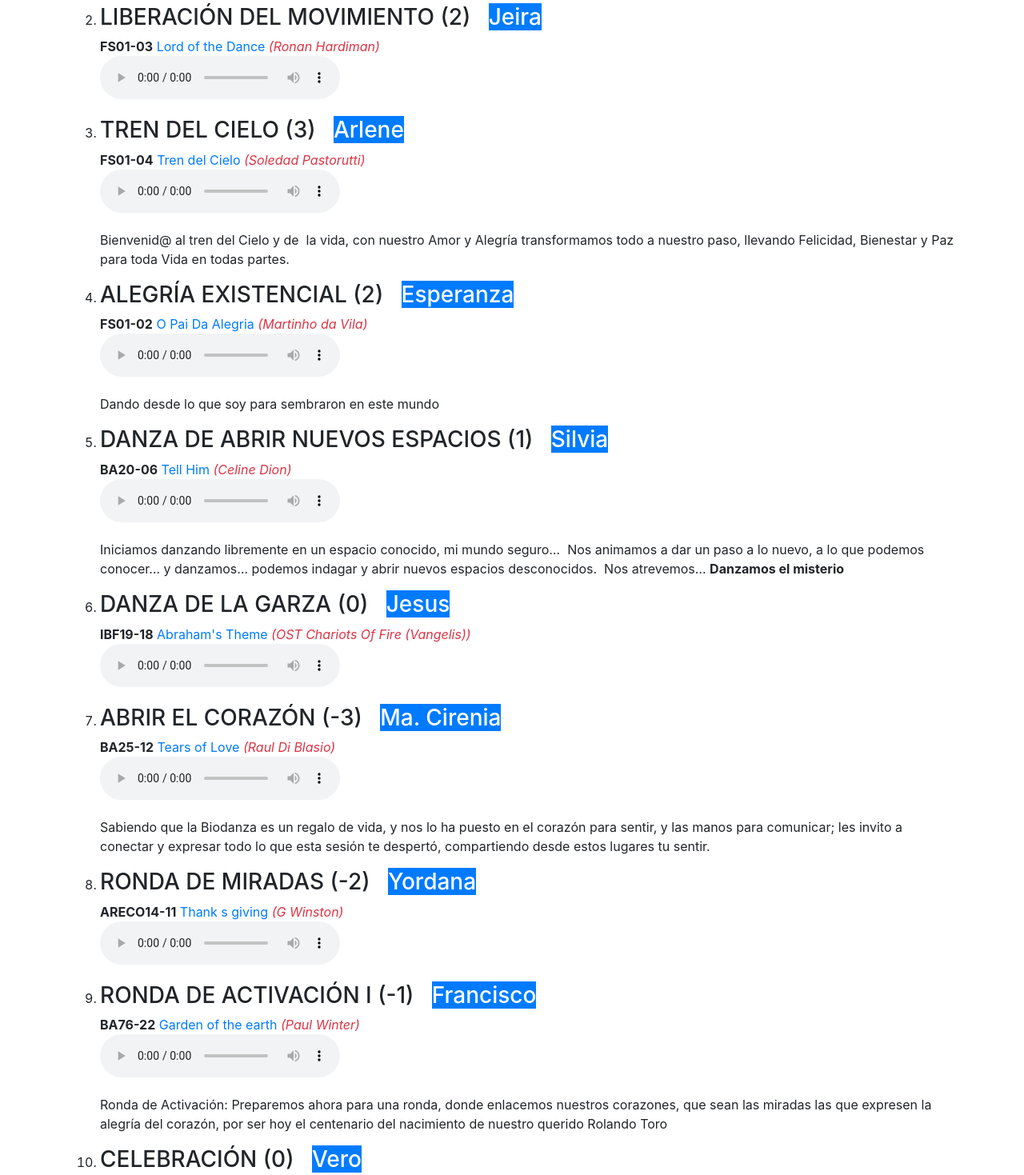
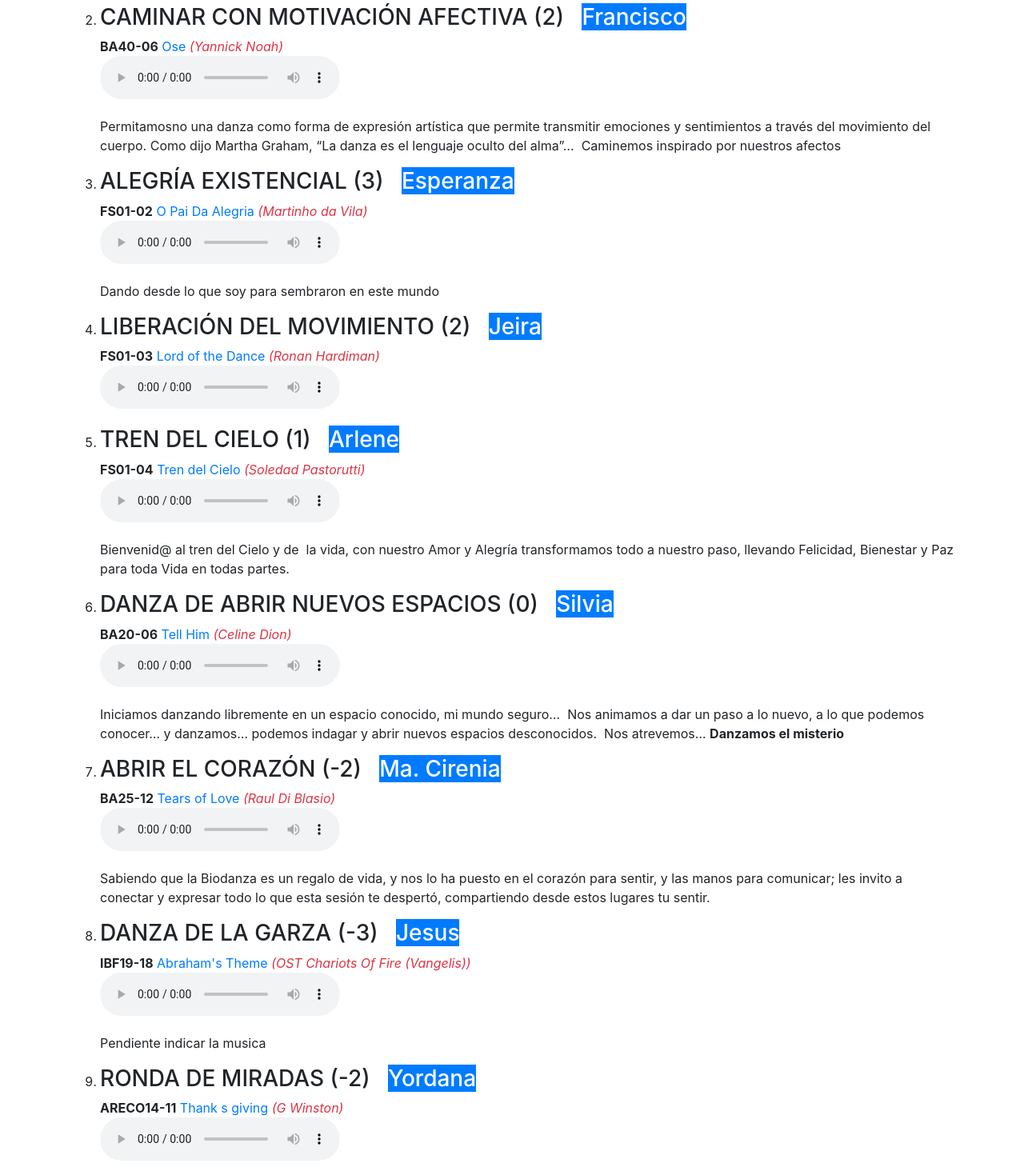
Before and after one commit to biodanza/mi_musica, a plain HTML site: page Llevo el tren de la Vida con Amor y Alegría.html in a window 1280 px wide. Shown: the part 529-1998 px from the top of the page at 80% size. Drawn offline with nearby package versions, Linux system fonts and the light colour scheme.

Commit message:
Update Llevo el tren de la Vida con Amor y Alegría.html

```diff
--- a/Llevo el tren de la Vida con Amor y Alegría.html
+++ b/Llevo el tren de la Vida con Amor y Alegría.html
@@ -11,8 +11,8 @@
 </head>
 <body>
 	<div class="container">
-<h1 class="text-primary">Llevo el tren de la Vida 💛 con Amor y Alegría!!!</h1>
-<div><p><strong>Palabras introductorias</strong></p><p><strong>Ma Mercedes</strong>- BD en estadísticas mundiales y del momentum&nbsp; 3 min</p><p><strong>Silvia</strong>- BD y alquimia&nbsp; 3 a 5min</p><p><strong>Arene</strong>- "El sentido de la vida es el Amor por la Vida. La Vida es una maravilla y nuestro propósito es poner más maravilla en la maravilla" Rolando Toro Araneda. 3 min</p><p><i><strong>Aspectos técnicos:</strong> Mariamer compartirá la música y propongo que alguien con conexión &nbsp; estable y soltura en la parte técnica de zoom tenga un backup por si se va la luz en Ecuador.</i></p></div>
+<h1 class="text-primary">Danzando el legado de Rolando</h1>
+<div><p><strong>Palabras introductorias</strong></p><p><strong>Ma Mercedes</strong>- BD en estadísticas mundiales y del momentum&nbsp; 3 min</p><p><strong>Silvia</strong>- BD y alquimia&nbsp; 3 a 5min</p><p><strong>Arlene</strong>- "El sentido de la vida es el Amor por la Vida. La Vida es una maravilla y nuestro propósito es poner más maravilla en la maravilla" Rolando Toro Araneda. 3 min</p><p><i><strong>Aspectos técnicos:</strong> Mariamer compartirá la música y propongo que alguien con conexión &nbsp; estable y soltura en la parte técnica de zoom tenga un backup por si se va la luz en Ecuador.</i></p></div>
 <ol>
 <li>
 <h3>RONDA DE INICIACIÓN (1)&nbsp;&nbsp;&nbsp;<span class="bg-primary text-white">Mariamer</span></h3>
@@ -20,6 +20,12 @@
 							<audio controls>
 							<source src="https://biodanza.github.io/mi_musica/Ayla Schafer - Vuela con el Viento Mose.mp3" type="audio/mpeg">Your browser does not support the audio element.</audio><p>
 <div>
+
+
+
+
+
+
 
 
 
@@ -43,6 +49,34 @@
 
 
 
+
+
+
+
+
+
+		</div>
+</li>
+<li>
+<h3>CAMINAR CON MOTIVACIÓN AFECTIVA (2)&nbsp;&nbsp;&nbsp;<span class="bg-primary text-white">Francisco</span></h3>
+<p><b>BA40-06</b> <span class="text-primary">Ose</span> <i class="text-danger">(Yannick Noah)</i><br>
+							<audio controls>
+							<source src="https://suarezfco65.github.io/ba/40/BA40 - 06 - Yannick Noah - Ose.mp3" type="audio/mpeg">Your browser does not support the audio element.</audio><p>
+<div><p>Permitamosno una danza como forma de expresión artística que permite transmitir emociones y sentimientos a través del movimiento del cuerpo. Como dijo Martha Graham, “La danza es el lenguaje oculto del alma”… &nbsp;Caminemos inspirado por nuestros afectos</p></div>
+</li>
+<li>
+<h3>ALEGRÍA EXISTENCIAL (3)&nbsp;&nbsp;&nbsp;<span class="bg-primary text-white">Esperanza</span></h3>
+<p><b>FS01-02</b> <span class="text-primary">O Pai Da Alegria</span> <i class="text-danger">(Martinho da Vila)</i><br>
+							<audio controls>
+							<source src="https://biodanza.github.io/mi_musica/Martinho da Vila - O Pai Da Alegria.ogg" type="audio/ogg">Your browser does not support the audio element.</audio><p>
+<div>
+
+
+
+			<p>Dando desde lo que soy para sembraron en este mundo</p>
+
+
+
 		</div>
 </li>
 <li>
@@ -54,79 +88,81 @@
 
 
 
+
+
+
+
 		</div>
 </li>
 <li>
-<h3>TREN DEL CIELO (3)&nbsp;&nbsp;&nbsp;<span class="bg-primary text-white">Arlene</span></h3>
+<h3>TREN DEL CIELO (1)&nbsp;&nbsp;&nbsp;<span class="bg-primary text-white">Arlene</span></h3>
 <p><b>FS01-04</b> <span class="text-primary">Tren del Cielo</span> <i class="text-danger">(Soledad Pastorutti)</i><br>
 							<audio controls>
 							<source src="https://biodanza.github.io/mi_musica/Tren del Cielo - Soledad Pastorutti.ogg" type="audio/ogg">Your browser does not support the audio element.</audio><p>
 <div>
 
+
+
 			<p>Bienvenid@ al tren del Cielo y de&nbsp; la vida, con nuestro Amor y Alegría transformamos todo a nuestro paso, llevando Felicidad, Bienestar y Paz para toda Vida en todas partes.</p>
+
+
 
 		</div>
 </li>
 <li>
-<h3>ALEGRÍA EXISTENCIAL (2)&nbsp;&nbsp;&nbsp;<span class="bg-primary text-white">Esperanza</span></h3>
-<p><b>FS01-02</b> <span class="text-primary">O Pai Da Alegria</span> <i class="text-danger">(Martinho da Vila)</i><br>
-							<audio controls>
-							<source src="https://biodanza.github.io/mi_musica/Martinho da Vila - O Pai Da Alegria.ogg" type="audio/ogg">Your browser does not support the audio element.</audio><p>
-<div>
-
-			<p>Dando desde lo que soy para sembraron en este mundo</p>
-
-		</div>
-</li>
-<li>
-<h3>DANZA DE ABRIR NUEVOS ESPACIOS (1)&nbsp;&nbsp;&nbsp;<span class="bg-primary text-white">Silvia</span></h3>
+<h3>DANZA DE ABRIR NUEVOS ESPACIOS (0)&nbsp;&nbsp;&nbsp;<span class="bg-primary text-white">Silvia</span></h3>
 <p><b>BA20-06</b> <span class="text-primary">Tell Him</span> <i class="text-danger">(Celine Dion)</i><br>
 							<audio controls>
 							<source src="https://suarezfco65.github.io/ba/20/BA20 - 06 - Celine Dion - Tell Him.mp3" type="audio/mpeg">Your browser does not support the audio element.</audio><p>
 <div>
 
+
+
 			<p>Iniciamos danzando libremente en un espacio conocido, mi mundo seguro… &nbsp;Nos animamos a dar un paso a lo nuevo, a lo que podemos conocer… y danzamos… podemos indagar y abrir nuevos espacios desconocidos. &nbsp;Nos atrevemos… <strong>Danzamos el misterio</strong></p>
+
+
 
 		</div>
 </li>
 <li>
-<h3>DANZA DE LA GARZA (0)&nbsp;&nbsp;&nbsp;<span class="bg-primary text-white">Jesus</span></h3>
+<h3>ABRIR EL CORAZÓN (-2)&nbsp;&nbsp;&nbsp;<span class="bg-primary text-white">Ma. Cirenia</span></h3>
+<p><b>BA25-12</b> <span class="text-primary">Tears of Love</span> <i class="text-danger">(Raul Di Blasio)</i><br>
+							<audio controls>
+							<source src="https://suarezfco65.github.io/ba/25/BA25 - 12 - Raul Di Blasio - Tears of Love.mp3" type="audio/mpeg">Your browser does not support the audio element.</audio><p>
+<div>
+
+
+
+			<p>Sabiendo que la Biodanza es un regalo de vida, y nos lo ha puesto en el corazón para sentir, y las manos para comunicar; les invito a conectar y expresar todo lo que esta sesión te despertó, compartiendo desde estos lugares tu sentir.</p>
+
+
+
+		</div>
+</li>
+<li>
+<h3>DANZA DE LA GARZA (-3)&nbsp;&nbsp;&nbsp;<span class="bg-primary text-white">Jesus</span></h3>
 <p><b>IBF19-18</b> <span class="text-primary">Abraham&#x27;s Theme</span> <i class="text-danger">(OST Chariots Of Fire (Vangelis))</i><br>
 							<audio controls>
 							<source src="https://suarezfco65.github.io/mibiodanza/Internacional Biocentric Foundation/IBF19/IBF19 - 18 - OST Chariots Of Fire (Vangelis) - Abraham's Theme.ogg" type="audio/ogg">Your browser does not support the audio element.</audio><p>
 <div>
 
+
+
+			<p>Pendiente indicar la musica</p>
+
+
+
 		</div>
-</li>
-<li>
-<h3>ABRIR EL CORAZÓN (-3)&nbsp;&nbsp;&nbsp;<span class="bg-primary text-white">Ma. Cirenia</span></h3>
-<p><b>BA25-12</b> <span class="text-primary">Tears of Love</span> <i class="text-danger">(Raul Di Blasio)</i><br>
-							<audio controls>
-							<source src="https://suarezfco65.github.io/ba/25/BA25 - 12 - Raul Di Blasio - Tears of Love.mp3" type="audio/mpeg">Your browser does not support the audio element.</audio><p>
-<div><p>Sabiendo que la Biodanza es un regalo de vida, y nos lo ha puesto en el corazón para sentir, y las manos para comunicar; les invito a conectar y expresar todo lo que esta sesión te despertó, compartiendo desde estos lugares tu sentir.</p></div>
 </li>
 <li>
 <h3>RONDA DE MIRADAS (-2)&nbsp;&nbsp;&nbsp;<span class="bg-primary text-white">Yordana</span></h3>
 <p><b>ARECO14-11</b> <span class="text-primary">Thank s giving</span> <i class="text-danger">(G Winston)</i><br>
 							<audio controls>
 							<source src="https://suarezfco65.github.io/areco/14/ARECO14-11 Thank s giving - G Winston.ogg" type="audio/ogg">Your browser does not support the audio element.</audio><p>
-<div></div>
-</li>
-<li>
-<h3>RONDA DE ACTIVACIÓN I (-1)&nbsp;&nbsp;&nbsp;<span class="bg-primary text-white">Francisco</span></h3>
-<p><b>BA76-22</b> <span class="text-primary">Garden of the earth</span> <i class="text-danger">(Paul Winter)</i><br>
-							<audio controls>
-							<source src="https://suarezfco65.github.io/ba/76/BA76 - 22 - Paul Winter - Garden of the earth.mp3" type="audio/mpeg">Your browser does not support the audio element.</audio><p>
 <div>
 
 
 
-
-
-
-
-
-			<p>Ronda de Activación: Preparemos ahora para una ronda, donde enlacemos nuestros corazones, que sean las miradas las que expresen la alegría del corazón, por ser hoy el centenario del nacimiento de nuestro querido Rolando Toro</p>
 
 
 
@@ -146,14 +182,26 @@
 
 
 
+
+
+
+
+
+
 			<p>Vamos a nuestra danza de celebracion final, el corazón y el cuerpo están de fiesta<br>Saber que podemos sembrar a nuestro andar , brillar y contagiar de colores y esperanza al mundo<br>Lo imposible puede suceder como decia Rolando y lo estamos haciendo juntos<br>Saber que Juntos podemos&nbsp;<br>Que Juntos queremos&nbsp;<br>Color y alegría a nuestros corazones y a toda la humanidad 🌟🎶💞</p>
+
+
+
+
+
+
 
 
 
 		</div>
 </li>
 </ol>
-<br><br><br><p>Emitido por: Francisco Suárez</p><p><strong>I<span class="text-danger">❤</span>Biodanza</strong></p>
+<br><br><br><p>Emitido por: Francisco Suarez</p><p><strong>I<span class="text-danger">❤</span>Biodanza</strong></p>
 </div>
 </body>
 </html>
```
